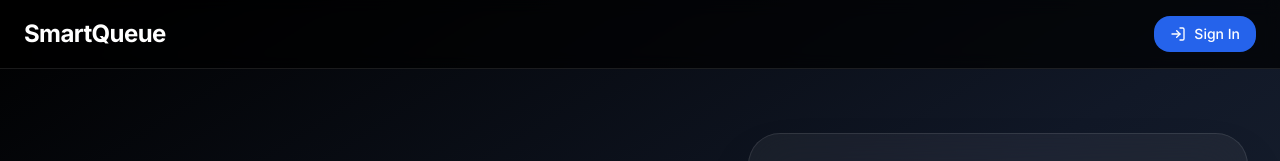
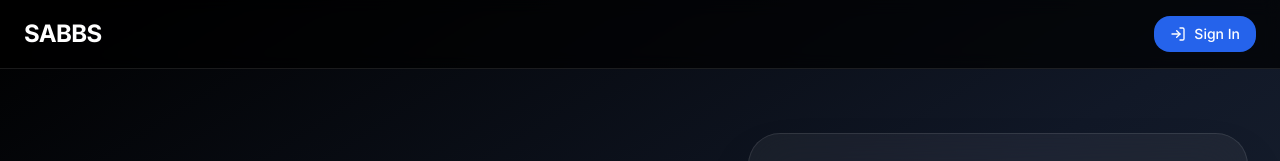
Before and after one commit to rsmith319/Smart-Application-Boking-System, a React (Vite) app: page / in a window 1280 px wide. Shown: the top 161 px of the page. Built offline with nearby package versions, Linux system fonts and the light colour scheme; no server answers.

Commit message:
Update Context.tsx

```diff
--- a/src/data/Context.tsx
+++ b/src/data/Context.tsx
@@ -51,7 +51,7 @@ function AppWrapper({ children }: { children: ReactNode }) {
             onClick={() => navigate("/")}
             className="text-2xl font-bold tracking-tight"
           >
-            SmartQueue
+            SABBS
           </button>
 
           <div className="flex items-center gap-3">
```
